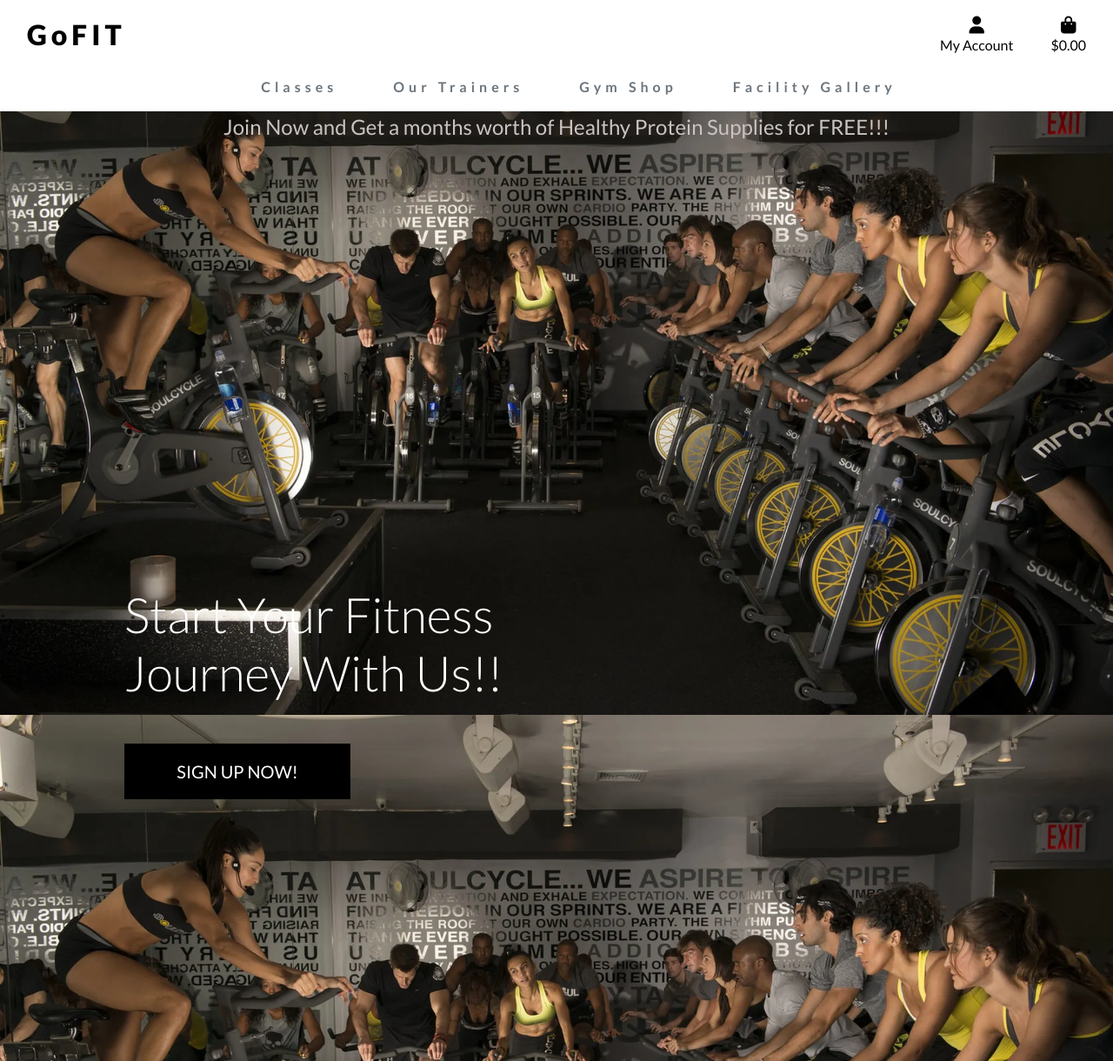
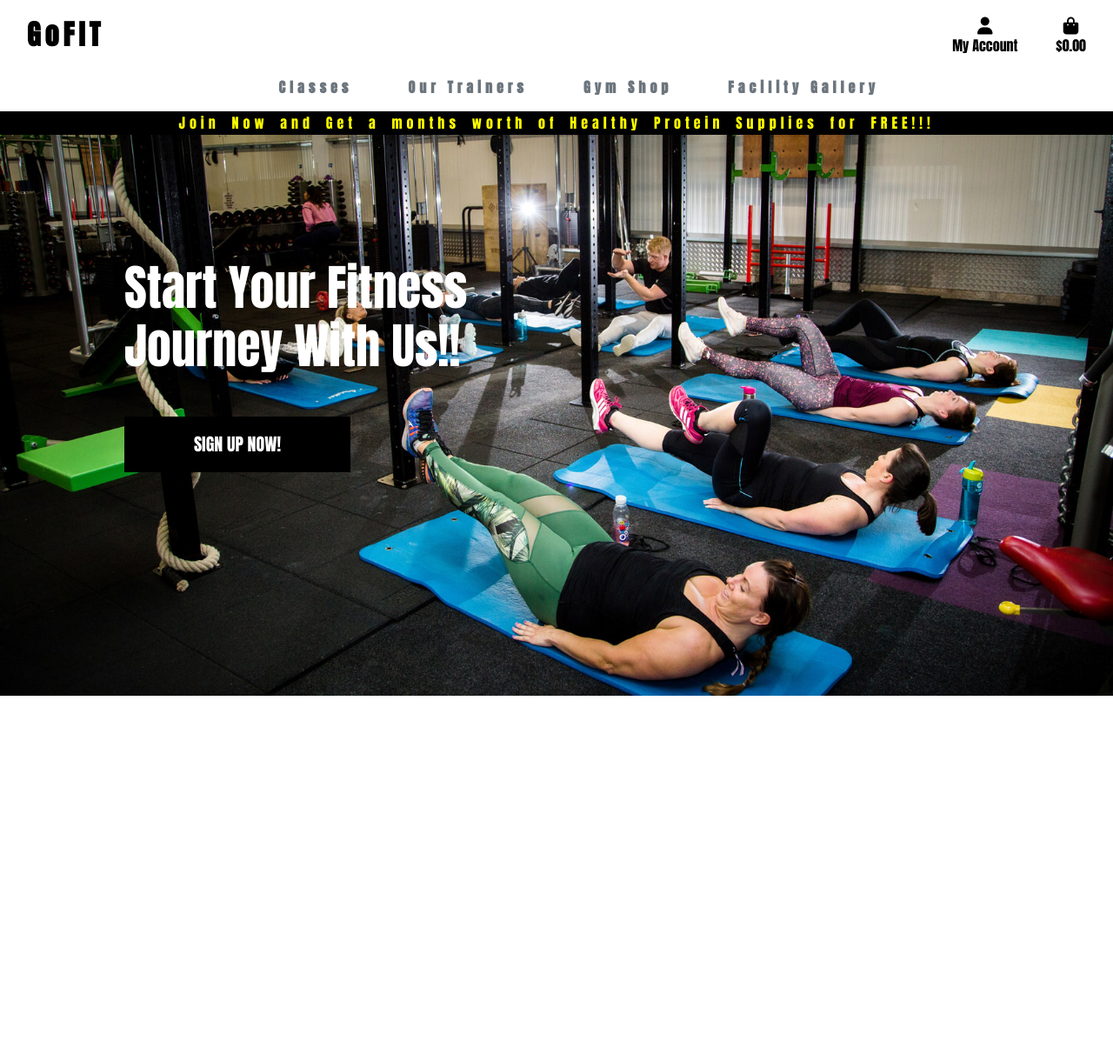
Before and after one commit to Frees1990/gofit, a Django app: page / in a window 1280 px wide. Shown: the whole page at 87% size. After the commit the page ends 800 px from the top, so only its background shows below. Run offline with Django 3.2, Linux system fonts and the light colour scheme; some libraries are stand-ins or nearby versions.

Commit message:
Add navbar styling and home page

```diff
--- a/static/css/base.css
+++ b/static/css/base.css
@@ -3,12 +3,12 @@
 }
 
 body {
-    background: url('/media/cycle.webp') no-repeat center center fixed;
+    background: url('/media/gym.jpg') no-repeat center center fixed;
     background-size: cover;
-    margin-top: 20%;
-    height: 100vh;
+    height: 70vh;
     color: #cac3c3;
-    font-family: 'Lato';
+    font-family: "Anton", sans-serif;
+    font-weight: 400;
 }
 /* from Bulma */
 .icon {
@@ -20,9 +20,14 @@
 }
 
 .logo-font {
-    font-weight: 900;
     letter-spacing: 5px;
-
+}
+.bannerTop {
+    font-size: medium;
+    font-style: normal;
+    color: yellow;
+    word-spacing: 5px;
+    letter-spacing: 5px;
 }
 
 .main-logo-link {
@@ -57,6 +62,9 @@
 .border-black {
     border: 1px solid black !important;
 }
+.bg-black {
+    background-color: #000 !important;
+}
 
 /* -------------------------------- Media Queries */
 
```
